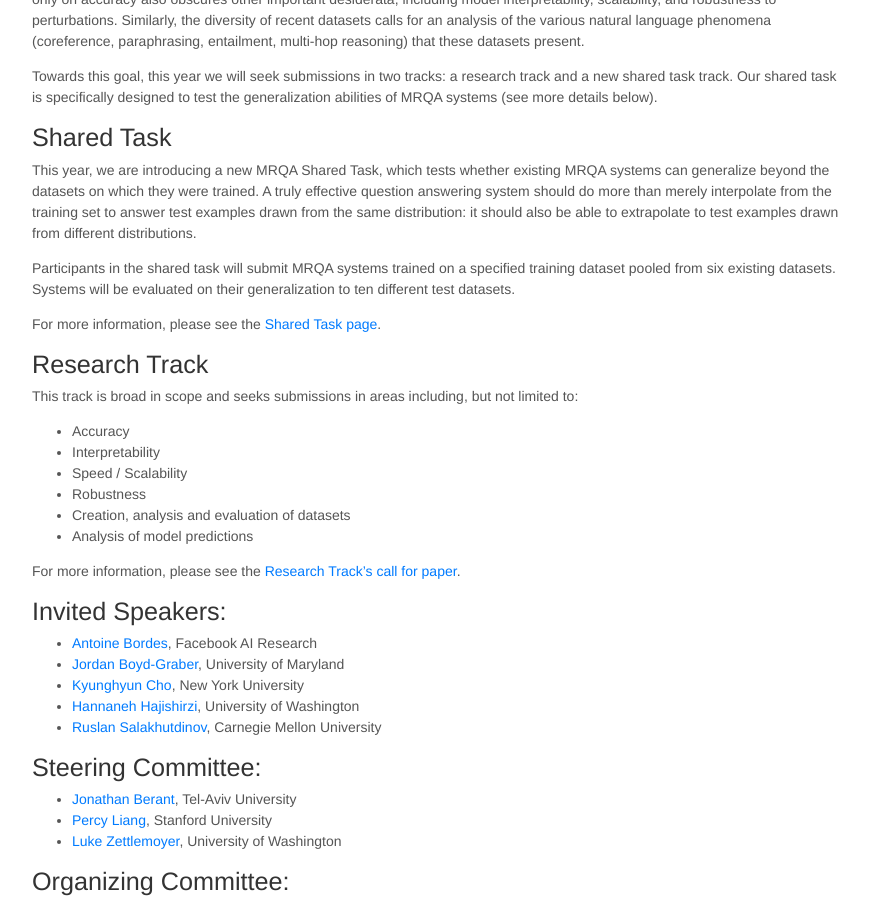
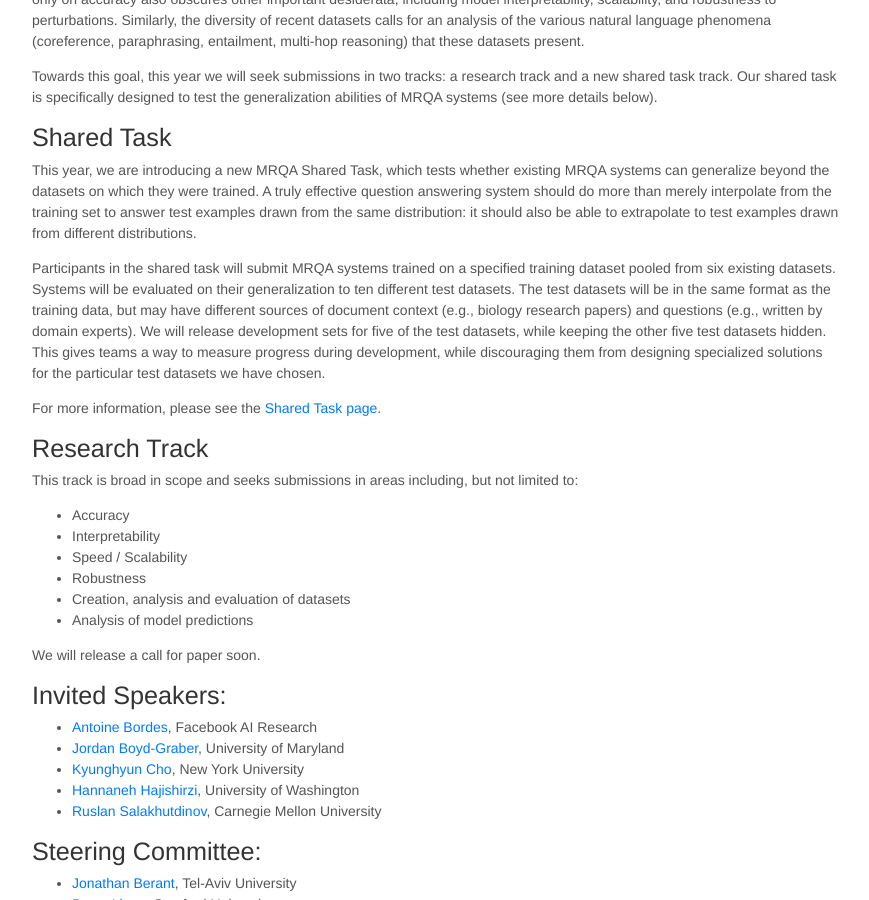
Before and after one commit to mrqa/mrqa.github.io, a Jekyll site: the page built from rc/index.md, in a window 1280 px wide and 900 px high, scrolled down 514 px. Shown: the whole window, without its empty margins (203-1072 px from the left). Built offline with Jekyll 4.4.1, drawn with Linux system fonts in a browser that asks for light colours; nearby versions of some CDN libraries.

Commit message:
various updates

```diff
--- a/rc/index.md
+++ b/rc/index.md
@@ -23,6 +23,9 @@ A truly effective question answering system should do more than merely interpola
 
 Participants in the shared task will submit MRQA systems trained on a specified training dataset pooled from six existing datasets.
 Systems will be evaluated on their generalization to ten different test datasets.
+The test datasets will be in the same format as the training data, but may have different sources of document context (e.g., biology research papers) and questions (e.g., written by domain experts).
+We will release development sets for five of the test datasets, while keeping the other five test datasets hidden.
+This gives teams a way to measure progress during development, while discouraging them from designing specialized solutions for the particular test datasets we have chosen.
 
 For more information, please see the [Shared Task page](shared).
 
@@ -36,8 +39,7 @@ This track is broad in scope and seeks submissions in areas including, but not l
 - Creation, analysis and evaluation of datasets
 - Analysis of model predictions
 
-For more information, please see the [Research Track's call for paper](research).
-
+We will release a call for paper soon.
 
 
 
```
Also changed, not shown: rc/organization.md (+1 -1 lines), rc/past.md (+1 -1 lines), rc/research.md (+1 -1 lines), rc/shared.md (+1 -1 lines).
